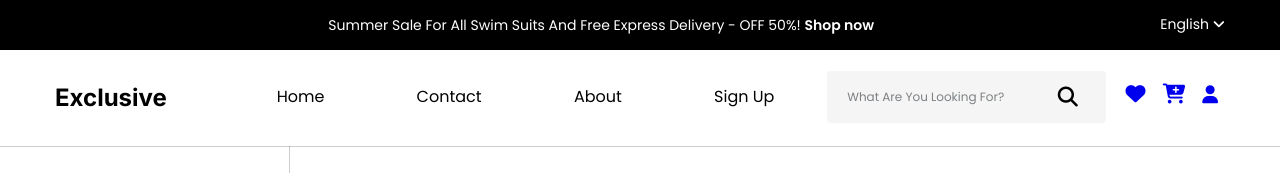
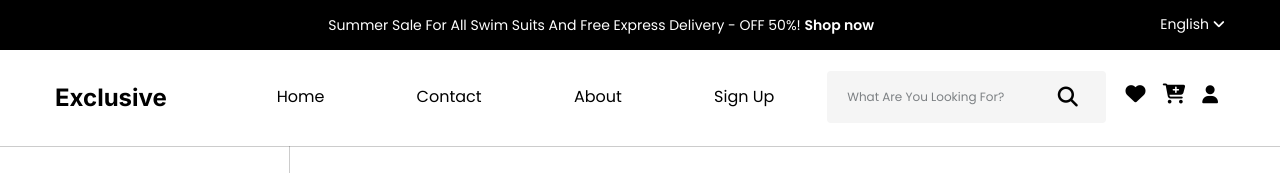
Before and after one commit to kusonu429/E-Commerce, a plain HTML site: page index.html in a window 1280 px wide. Shown: the top 173 px of the page. Drawn offline with Linux system fonts and the light colour scheme.

Commit message:
css update

```diff
--- a/css/index.css
+++ b/css/index.css
@@ -157,7 +157,7 @@
 
  }
 
- #header .bottom-header .right-menu-bar .saved-items .right-items
+ #header .bottom-header .right-menu-bar .right-items
  .top-link{
     color: var(--dark-color);
  }
```
